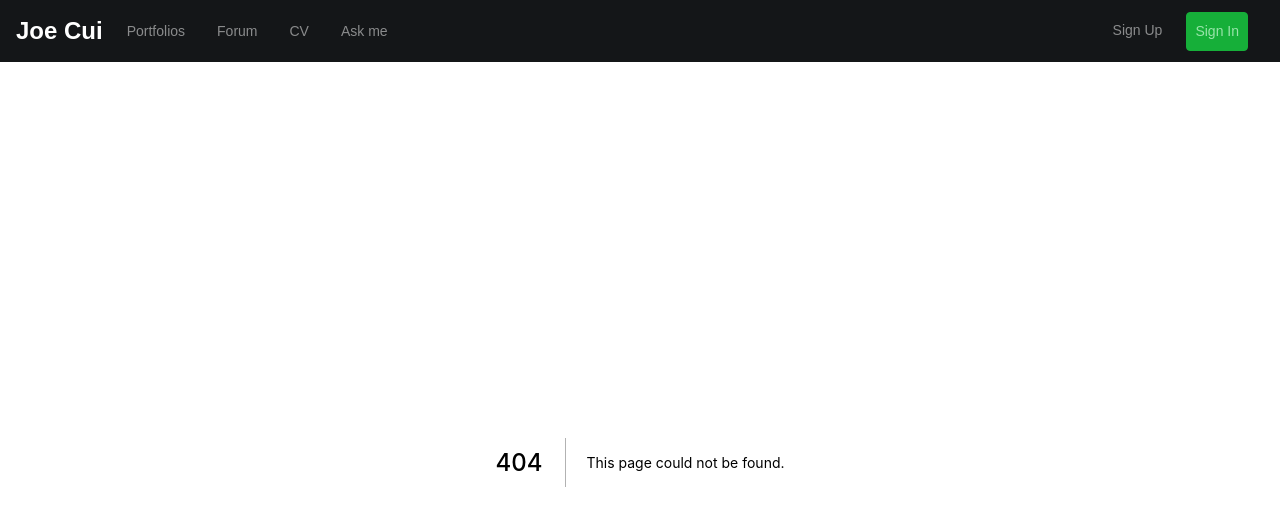
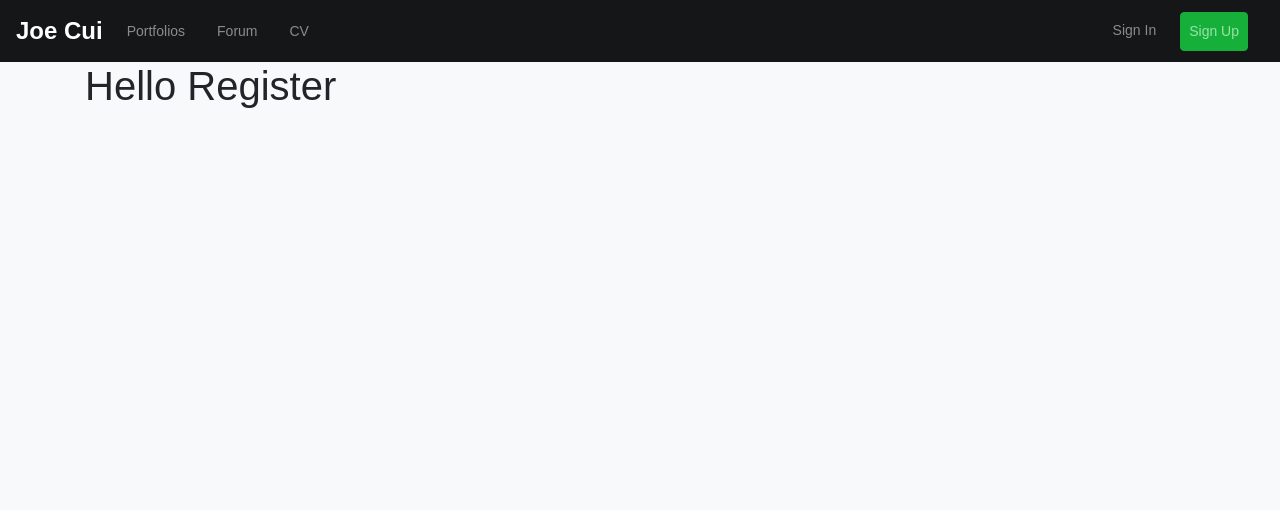
Before and after one commit to XiaozhouCui/nextjs-portfolio, a Next.js app: page /register in a window 1280 px wide. Before the commit this address had no page. Shown: the top 510 px of the page. Built offline with nearby package versions, Linux system fonts and the light colour scheme.

Commit message:
Navigation to pages with and without next/link

```diff
--- a/components/shared/NavBar.jsx
+++ b/components/shared/NavBar.jsx
@@ -1,38 +1,42 @@
-import { Navbar, NavDropdown, Nav } from "react-bootstrap";
+import { Navbar, Nav } from "react-bootstrap";
+import Link from "next/link";
+
+const AppLink = ({ children, className, href }) => (
+  <Link href={href}>
+    <a className={className}>{children}</a>
+  </Link>
+);
 
 const AppNavBar = () => {
   return (
     <div className="navbar-wrapper">
       <Navbar expand="lg" className="navbar-dark jc-mw9">
-        <Navbar.Brand className="mr-3 font-weight-bold" href="#">
+        <AppLink href="/" className="navbar-brand mr-3 font-weight-bold">
           Joe Cui
-        </Navbar.Brand>
+        </AppLink>
         <Navbar.Toggle />
         <Navbar.Collapse>
           <Nav>
-            <Nav.Link href="#" className="mr-3">
+            <AppLink href="/portfolios" className="nav-link mr-3">
               Portfolios
-            </Nav.Link>
-            <Nav.Link href="#" className="mr-3">
+            </AppLink>
+            <AppLink href="/forum/categories" className="mr-3 nav-link">
               Forum
-            </Nav.Link>
-            <Nav.Link href="#" className="mr-3">
+            </AppLink>
+            <AppLink href="/cv" className="mr-3 nav-link">
               CV
-            </Nav.Link>
-            <Nav.Link href="#" className="mr-3">
-              Ask me
-            </Nav.Link>
+            </AppLink>
           </Nav>
           <Nav className="ml-auto">
-            <Nav.Link href="#" className="mr-3">
+            <AppLink href="/login" className="mr-3 nav-link">
+              Sign In
+            </AppLink>
+            <AppLink
+              href="/register"
+              className="nav-link mr-3 btn btn-success bg-green-2 bright"
+            >
               Sign Up
-            </Nav.Link>
-            <Nav.Link
-              href="#"
-              className="mr-3 btn btn-success bg-green-2 bright"
-            >
-              Sign In
-            </Nav.Link>
+            </AppLink>
           </Nav>
         </Navbar.Collapse>
       </Navbar>
--- /dev/null
+++ b/pages/register.jsx
@@ -0,0 +1,9 @@
+const register = () => {
+  return (
+    <div>
+      <h1>Hello Register</h1>
+    </div>
+  );
+};
+
+export default register;
```
Also changed, not shown: pages/cv.jsx (added, +9 -0 lines).
